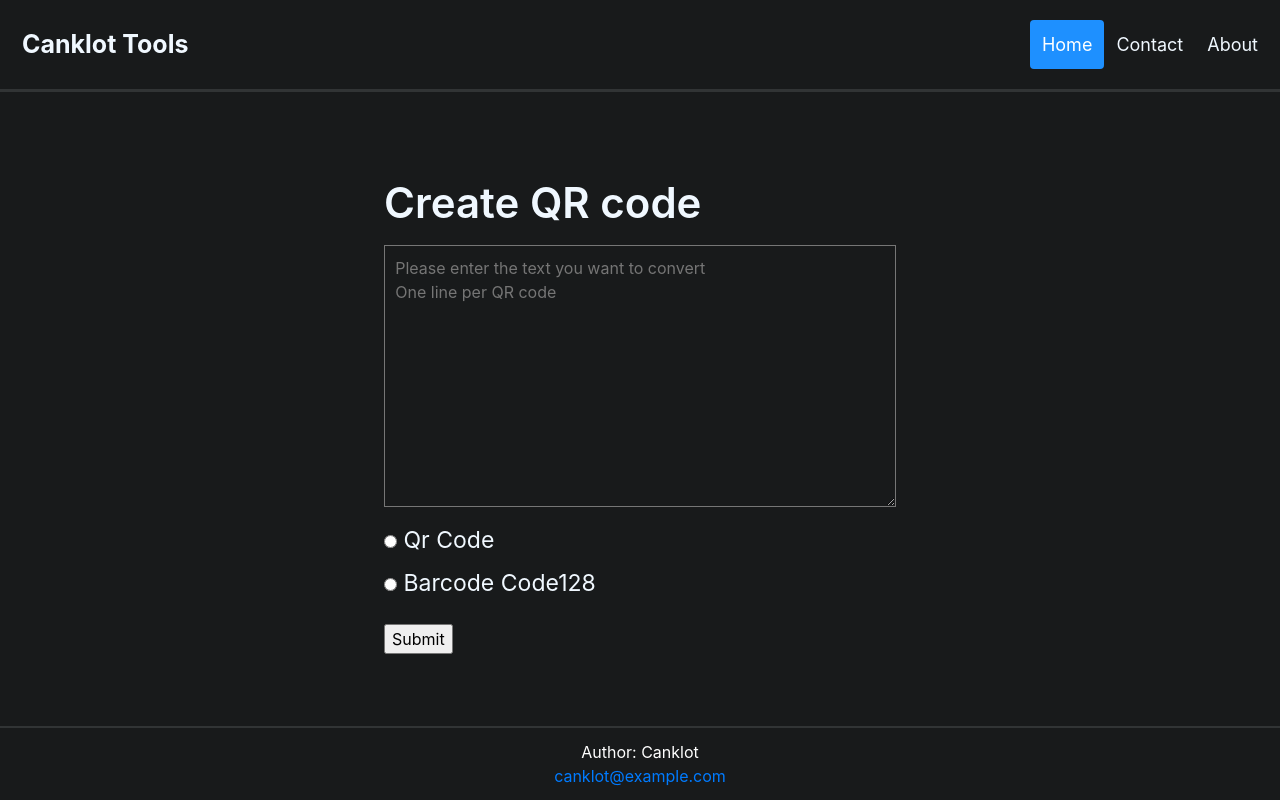
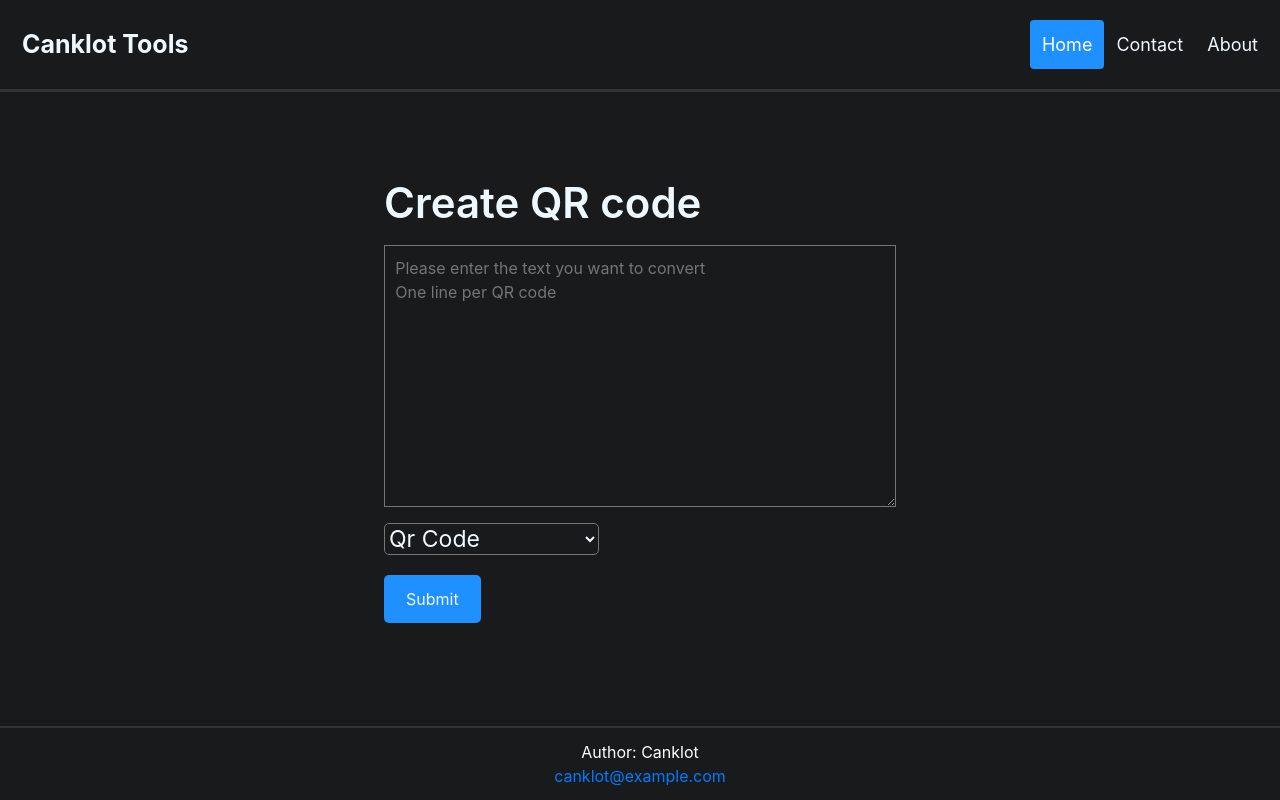
Before and after one commit to canklot/Django_qr, a Django app: page /qr_app/ in a window 1280 px wide. Run offline with Django 3.2, Linux system fonts and the light colour scheme.

Commit message:
Chande barcode_type from radio to drop down

```diff
--- a/code/qr_app/forms.py
+++ b/code/qr_app/forms.py
@@ -11,5 +11,5 @@ class TextForm(forms.Form):
     CHOICES = [('qr_code', 'Qr Code'), ('barcode_code128', 'Barcode Code128')]
 
     barcode_type_selection = forms.ChoiceField(
-        choices=CHOICES, widget=forms.RadioSelect(attrs={'id': 'qr_type_radio_input_id',
-                                                         'class': 'form_radio_css'}))
+        choices=CHOICES, widget=forms.Select(attrs={'id': 'qr_type_radio_input_id',
+                                                    'class': 'barcode_type_css'}))
--- a/code/qr_app/static/styles.css
+++ b/code/qr_app/static/styles.css
@@ -2,11 +2,7 @@ html,
 body {
     background-color: rgb(24, 26, 27);
     color: aliceblue;
-    height: 100%;
-}
 
-.body_general {
-    height: 100%;
 }
 
 .center {
--- a/code/qr_app/templates/qr_app/form.html
+++ b/code/qr_app/templates/qr_app/form.html
@@ -2,8 +2,8 @@
   {% csrf_token %}
   <div class="tool_header">Create QR code</div>
   <div class="form_text_css">{{ form.text }}</div>
-  <div class="form_radio_css">{{ form.barcode_type_selection }}</div>
-  <input type="submit" value="Submit" />
+  <div class="barcode_type_css">{{ form.barcode_type_selection }}</div>
+  <input class="form_submit_css" type="submit" value="Submit" />
 </form>
 
 <style>
@@ -11,13 +11,15 @@
     padding: 5%;
   }
 
-  .form_radio_css {
+  .barcode_type_css {
     font-size: larger;
+    background-color: inherit;
+    color: inherit;
+    border-radius: 5px;
   }
-
-  .form_radio_css ul {
-    list-style-type: none;
-    padding: 0px;
+  option {
+    /* Whatever color  you want */
+    background-color: slategray;
   }
 
   .form_text_css {
@@ -36,4 +38,13 @@
   #qr_text_input_id.form_text_css {
     padding-left: 2%;
   }
+
+  .form_submit_css {
+    margin-top: 20px;
+    padding: 10px 20px 10px;
+    background-color: dodgerblue;
+    color: inherit;
+    border-radius: 5px;
+    border-color: transparent;
+  }
 </style>
```
Also changed, not shown: code/qr_app/templates/qr_app/base.html (+22 -11 lines).
